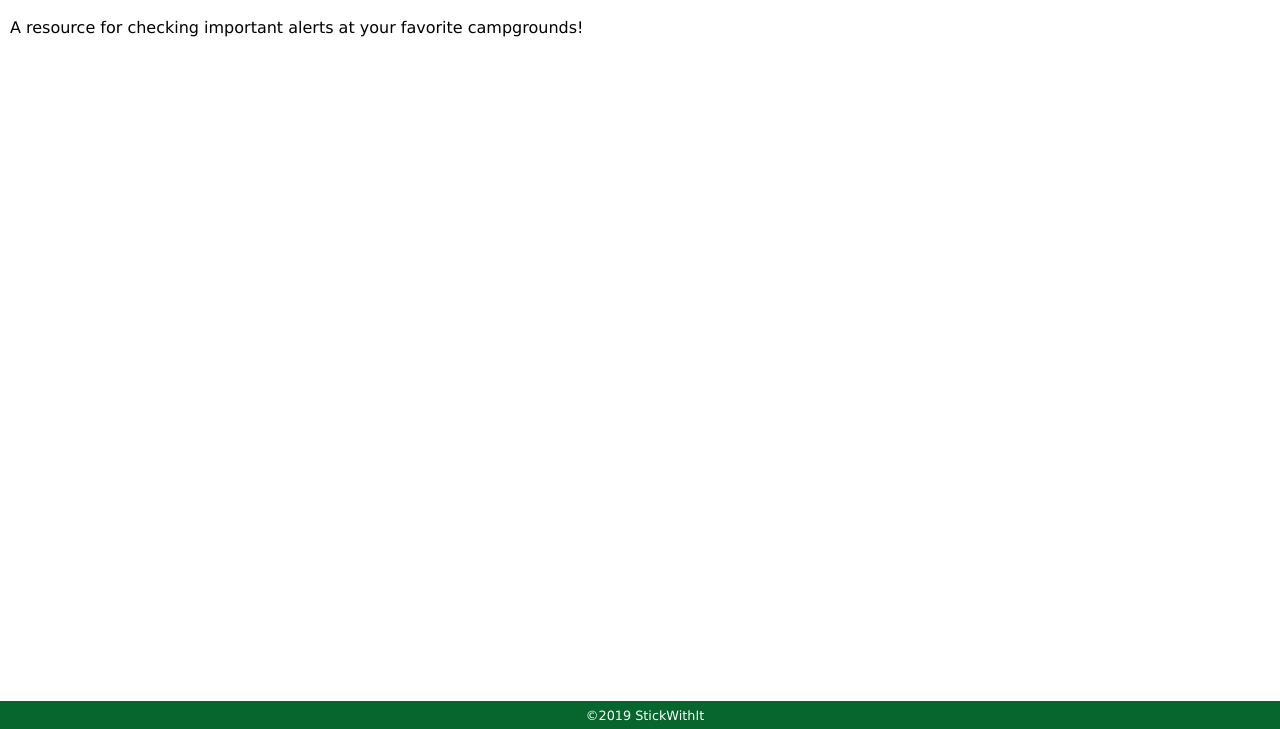
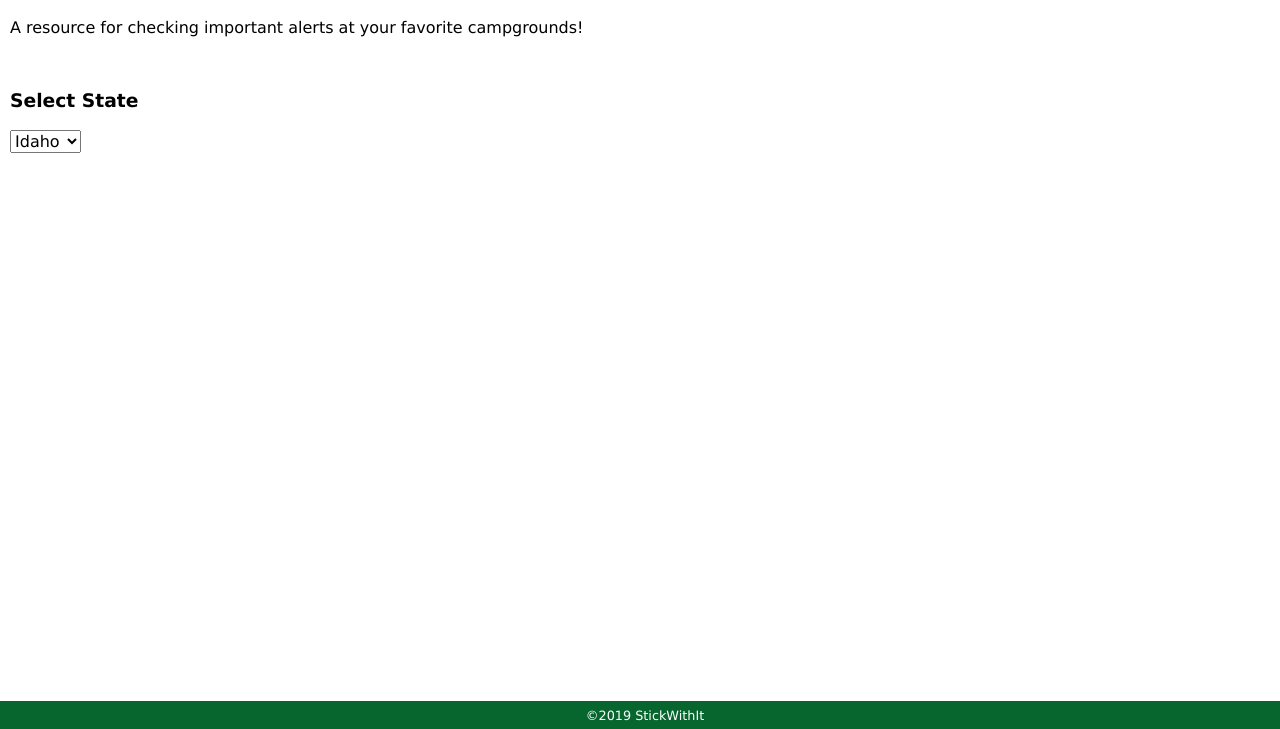
Before and after one commit to JacquesBegin/campsafe, a plain HTML site: page index.html in a window 1280 px wide. Shown: the part 71-800 px from the top of the page. Drawn offline with Linux system fonts and the light colour scheme.

Commit message:
Puts hardcoded select element on index.html for testing api call for campgrounds.

```diff
--- a/index.html
+++ b/index.html
@@ -14,13 +14,17 @@
     <main>
       <!-- Adds elements to display dropdowns/selections/
       autofill inputs for state and campgrounds -->
+      <br/>
+      <h3>Select State</h3>
+      <select>
+        <option value="idaho">Idaho</option>
+        <option value="maine">Maine</option>
+        <option value="utah">Utah</option>
+      </select>
     </main>
     <footer>
         <small>&copy;<span id="footer-year"></span> StickWithIt</small>
     </footer>
-    <script>
-        var date = new Date();
-        document.getElementById("footer-year").innerHTML = date.getFullYear();
-      </script>
   </body>
+  <script src="js/scripts.js"></script>
 </html>
```
